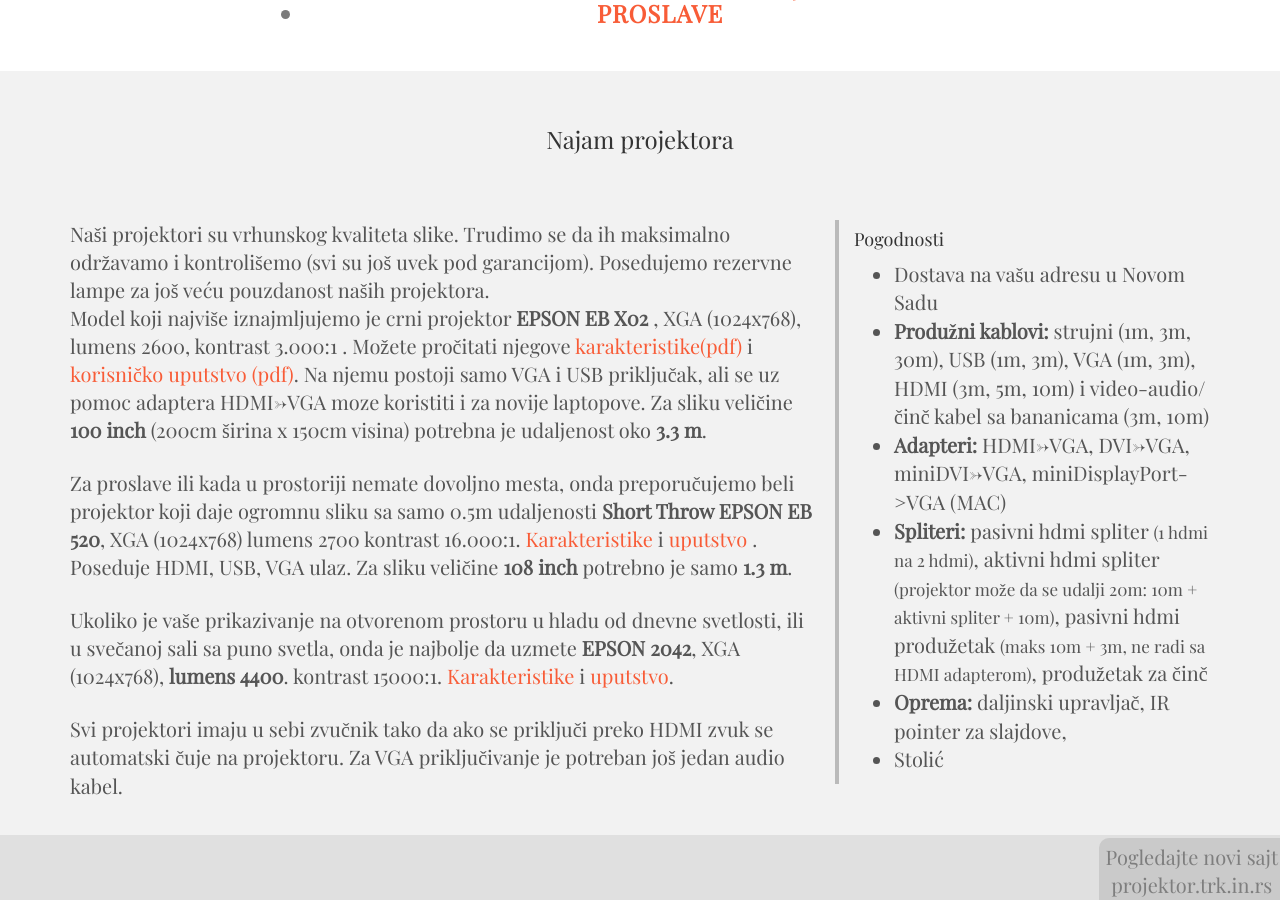
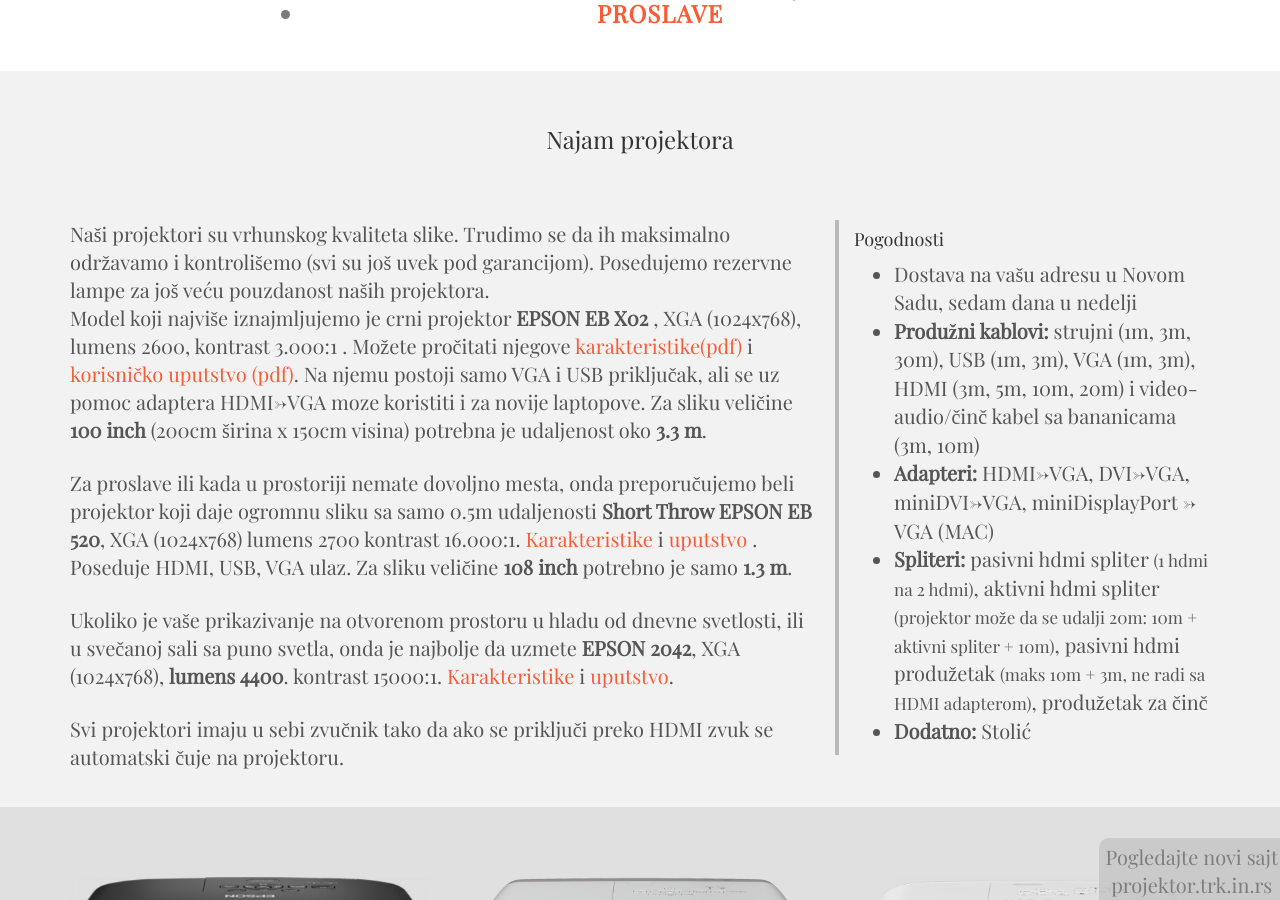
Before and after one commit to kulakajak/iznajmiprojektornovisad, a Jekyll site: the page built from index.html, in a window 1280 px wide and 900 px high, scrolled down 530 px. Built offline with Jekyll 4.4.1, drawn with Linux system fonts in a browser that asks for light colours; nearby versions of some CDN libraries; some web fonts are replaced; some of the changed text lies outside the part shown.

Commit message:
Update copy

```diff
--- a/index.html
+++ b/index.html
@@ -111,17 +111,16 @@
             Ukoliko je vaše prikazivanje na otvorenom prostoru u hladu od dnevne svetlosti, ili u svečanoj sali sa puno svetla, onda je najbolje da uzmete <b>EPSON 2042</b>, XGA (1024x768),
             <b>lumens 4400</b>. kontrast 15000:1. <a href='assets/epson 2042 datasheet.pdf'>Karakteristike</a> i <a href='assets/epson 2042 user manual.pdf'>uputstvo</a>.
           </p>
-          Svi projektori imaju u sebi zvučnik tako da ako se priključi preko HDMI zvuk se automatski čuje na projektoru. Za VGA priključivanje je potreban još
-          jedan audio kabel.
+          Svi projektori imaju u sebi zvučnik tako da ako se priključi preko HDMI zvuk se automatski čuje na projektoru.
         </div>
         <div class="col-lg-4 desc desc-b">
           <h4>Pogodnosti</h4>
           <ul>
-            <li>Dostava na vašu adresu u Novom Sadu</li>
-            <li><b>Produžni kablovi:</b> strujni (1m, 3m, 30m), USB (1m, 3m), VGA (1m, 3m), HDMI (3m, 5m, 10m) i video-audio/činč kabel sa bananicama (3m, 10m)</li>
+            <li>Dostava na vašu adresu u Novom Sadu, sedam dana u nedelji</li>
+            <li><b>Produžni kablovi:</b> strujni (1m, 3m, 30m), USB (1m, 3m), VGA (1m, 3m), HDMI (3m, 5m, 10m, 20m) i video-audio/činč kabel sa bananicama (3m, 10m)</li>
             <li>
               <b>Adapteri:</b> HDMI->VGA, DVI->VGA,
-              miniDVI->VGA, miniDisplayPort->VGA (MAC)
+              miniDVI->VGA, miniDisplayPort -> VGA (MAC)
             </li>
             <li>
               <b>Spliteri:</b>
@@ -130,11 +129,8 @@
               pasivni hdmi produžetak <small>(maks 10m + 3m, ne radi sa HDMI adapterom)</small>,
               produžetak za činč
             </li>
-            <li>
-              <b>Oprema:</b>
-              daljinski upravljač, IR pointer za slajdove,
-            </li>
             <li class='show-on-hover'>
+              <b>Dodatno:</b>
               Stolić
               <!-- <img src="assets/stolic.jpg" class='show-on-hover-non-target' alt="iznajmljivanje projektora stolic za projektor"> -->
               <!-- <img src="assets/stolic_od_nazad.jpg" class='show-on-hover-target' alt="iznajmljivanje projektora stolic za projektor od nazadd"> -->
@@ -287,9 +283,13 @@
             <input type="text" name="pib" id="pib" placeholder="107655403">
           </div>
           <div class='form-group'>
-            <label for="phone">Vaš kontakt telefon (fiksni ili mobilni)
+            <label for="telefon">Vaš kontakt telefon (fiksni ili mobilni)
             </label>
-            <input type="text" name="phone" id="phone" placeholder="021 ...  063 ....">
+            <input type="text" name="telefon" id="telefon" placeholder="021 ...  063 ....">
+          </div>
+          <div class='form-group'>
+            <label for="adresa">Ulica i broj gde treba da dostavimo projektor</label>
+            <input type="text" name="adresa" id="adresa" placeholder="Nova 3 br. 9, kod servisa levo">
           </div>
           <div class='form-group'>
             <label for="email">Vaša imejl adresa *</label>
@@ -303,10 +303,6 @@
           <div class='form-group'>
             <label for="return-date">Datum i Vreme kada treba da preuzmemo projektor</label>
             <input type="text" name="return-date" id="return-date" placeholder="Isti dan oko 21h">
-          </div>
-          <div class='form-group'>
-            <label for="address">Ulica i broj gde treba da dostavimo projektor</label>
-            <input type="text" name="address" id="address" placeholder="Nova 3 br. 9, kod servisa levo">
           </div>
           <div class='form-group'>
             <label for="other">Mesto za poruku i ostala pitanja.
```
Also changed, not shown: other parts of index.html (+1 -1 lines).
